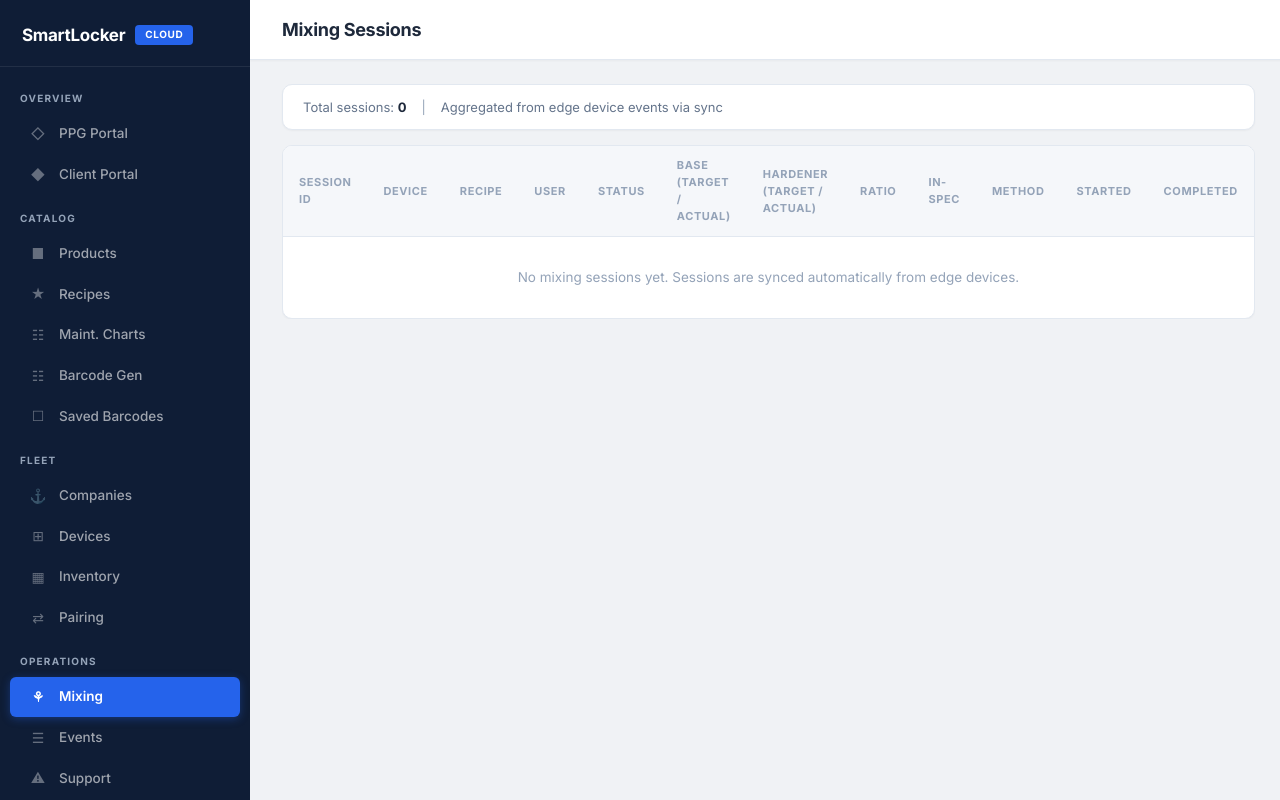
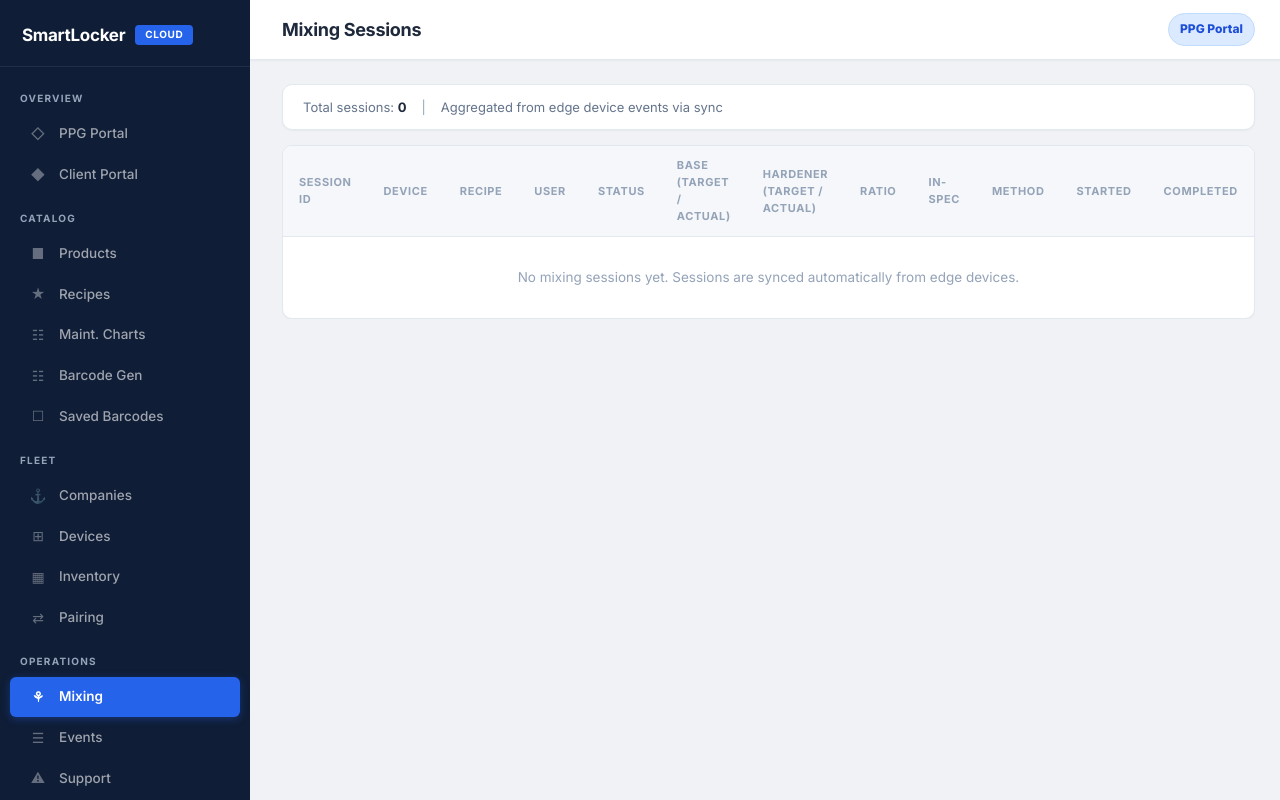
Before and after one commit to TheGuideProject/smartlocker-cloud, a FastAPI app: page /admin/mixing-sessions in a window 1280 px wide. Run offline with FastAPI, Linux system fonts and the light colour scheme; data that the repository does not hold is empty; some libraries are stand-ins or nearby versions.

Commit message:
Show cloud workspace badge

```diff
--- a/app/static/style.css
+++ b/app/static/style.css
@@ -247,6 +247,29 @@ a:hover { color: var(--ppg-blue-dark); }
     display: flex;
     gap: 10px;
     align-items: center;
+}
+
+.workspace-chip {
+    display: inline-flex;
+    align-items: center;
+    white-space: nowrap;
+    border-radius: 999px;
+    border: 1px solid var(--border);
+    padding: 6px 11px;
+    font-size: 12px;
+    font-weight: 800;
+}
+
+.workspace-chip.ppg {
+    background: var(--info-light);
+    border-color: #bfdbfe;
+    color: var(--info-text);
+}
+
+.workspace-chip.client {
+    background: #ecfdf5;
+    border-color: #bbf7d0;
+    color: #047857;
 }
 
 .page-content {
--- a/app/web/templates/base.html
+++ b/app/web/templates/base.html
@@ -11,6 +11,8 @@
     {% block head %}{% endblock %}
 </head>
 <body>
+    {% set workspace_is_client = (active|default('')) in ['client_dashboard', 'client_activity', 'client_support'] %}
+    {% set workspace_label = 'Client Portal' if workspace_is_client else 'PPG Portal' %}
     <nav class="sidebar">
         <div class="sidebar-header">
             <h2>SmartLocker</h2>
@@ -63,6 +65,7 @@
         <header class="top-bar">
             <h1>{% block page_title %}Dashboard{% endblock %}</h1>
             <div class="top-actions">
+                <span class="workspace-chip {% if workspace_is_client %}client{% else %}ppg{% endif %}">{{ workspace_label }}</span>
                 {% block actions %}{% endblock %}
             </div>
         </header>
```
Also changed, not shown: tests/test_portal_entry_contracts.py (+13 -0 lines).
